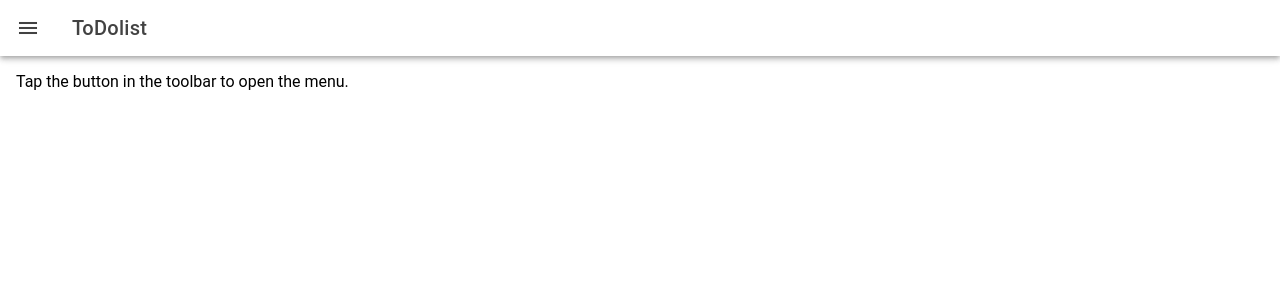
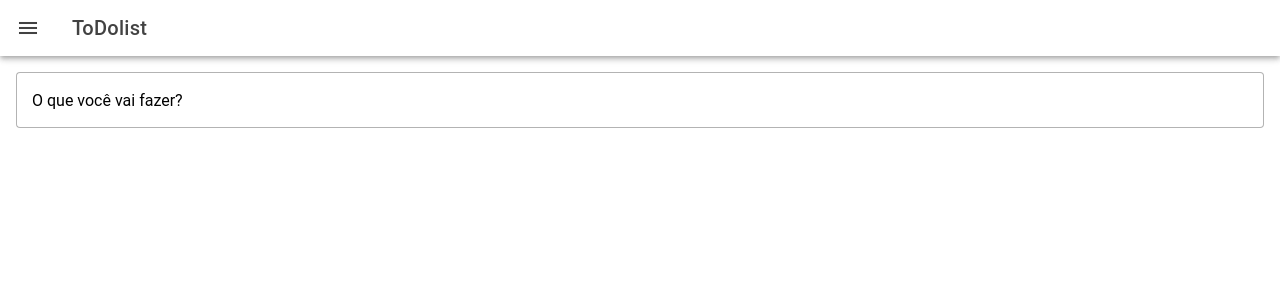
Before and after one commit to naiaramdrs/ToDoList, a React (Vite) app in the folder front/: page /tarefas in a window 1280 px wide. Shown: the top 300 px of the page. Built offline with nearby package versions, Linux system fonts and the light colour scheme; a web font is replaced by a local one.

Commit message:
organizando e testando pag de tarefas

```diff
--- a/front/src/components/Menu.tsx
+++ b/front/src/components/Menu.tsx
@@ -1,4 +1,4 @@
-import { IonButtons, IonContent, IonHeader, IonMenu, IonMenuButton, IonPage, IonTitle, IonToolbar } from '@ionic/react';
+import { IonButtons, IonContent, IonHeader, IonInput, IonMenu, IonMenuButton, IonPage, IonTitle, IonToolbar } from '@ionic/react';
 import "./Menu.css"
 
 const Menu = (props:any) => {
@@ -29,7 +29,9 @@ const Menu = (props:any) => {
           <IonTitle>{props.tituloFora}</IonTitle>
         </IonToolbar>
       </IonHeader>
-      <IonContent className="ion-padding">Tap the button in the toolbar to open the menu.</IonContent>
+      <IonContent className="ion-padding">
+        <IonInput labelPlacement="floating" fill="outline" label='O que você vai fazer?'></IonInput>
+      </IonContent>
     </IonPage>
   </>
   )
```
